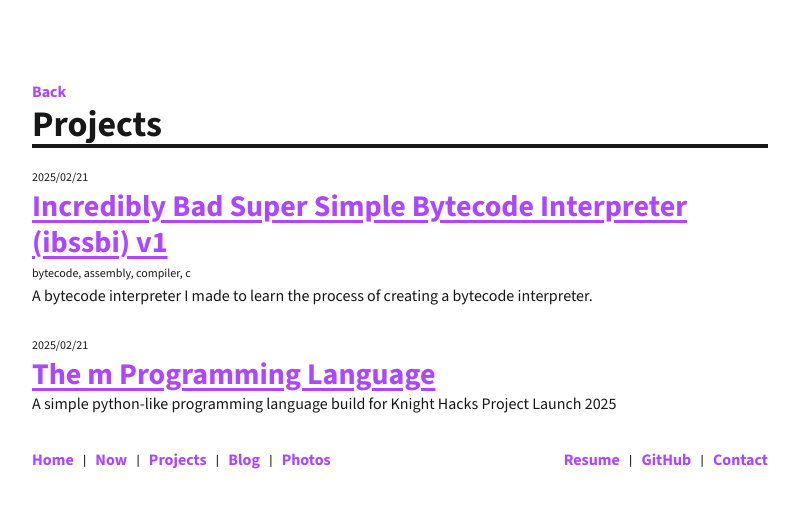
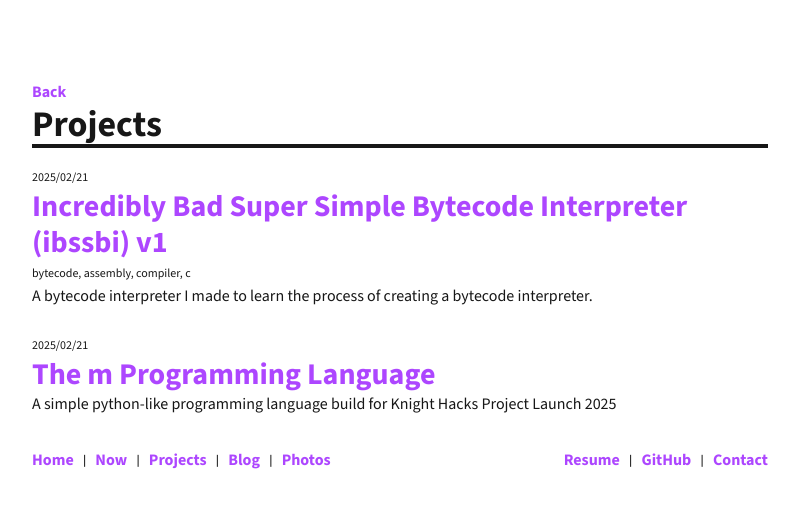
Before and after one commit to alexanderpaolini/portfolio, a Next.js app: page /projects in a window 1280 px wide. Shown: the top 508 px of the page, without its empty margins (240-1039 px from the left). Built offline with nearby package versions, Linux system fonts and the light colour scheme; a web font is replaced by a local one.

Commit message:
chore: add noUnderline to ProjectCard

```diff
--- a/src/components/project/card.tsx
+++ b/src/components/project/card.tsx
@@ -16,7 +16,7 @@ export function ProjectCard({ project }: Props) {
         <div>
           <span>{project.date.modified ?? project.date.published}</span>
           <h2>
-            <Link href={`/projects/${project.slug}`}>
+            <Link href={`/projects/${project.slug}`} noUnderline>
               {project.title}
             </Link>
           </h2>
```
